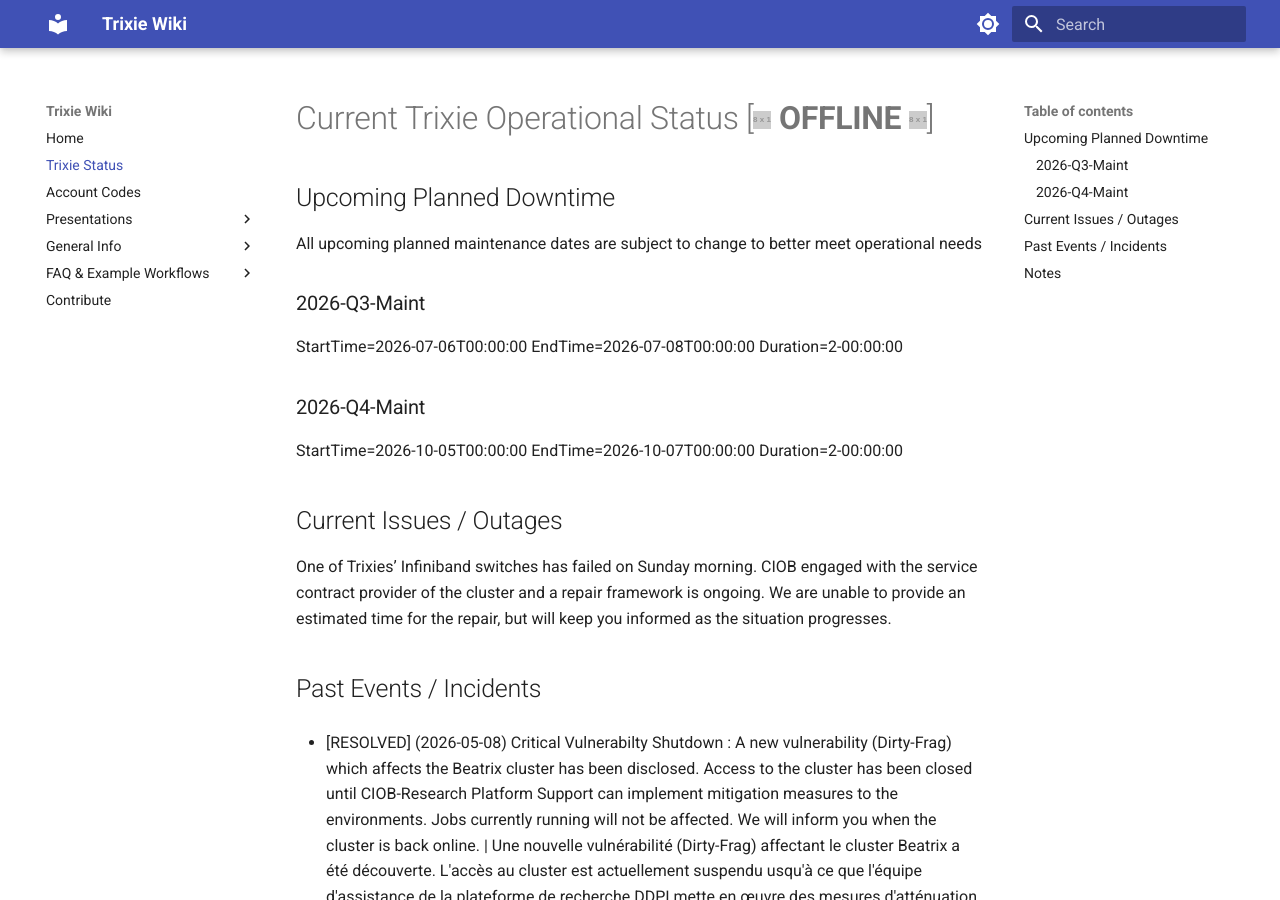
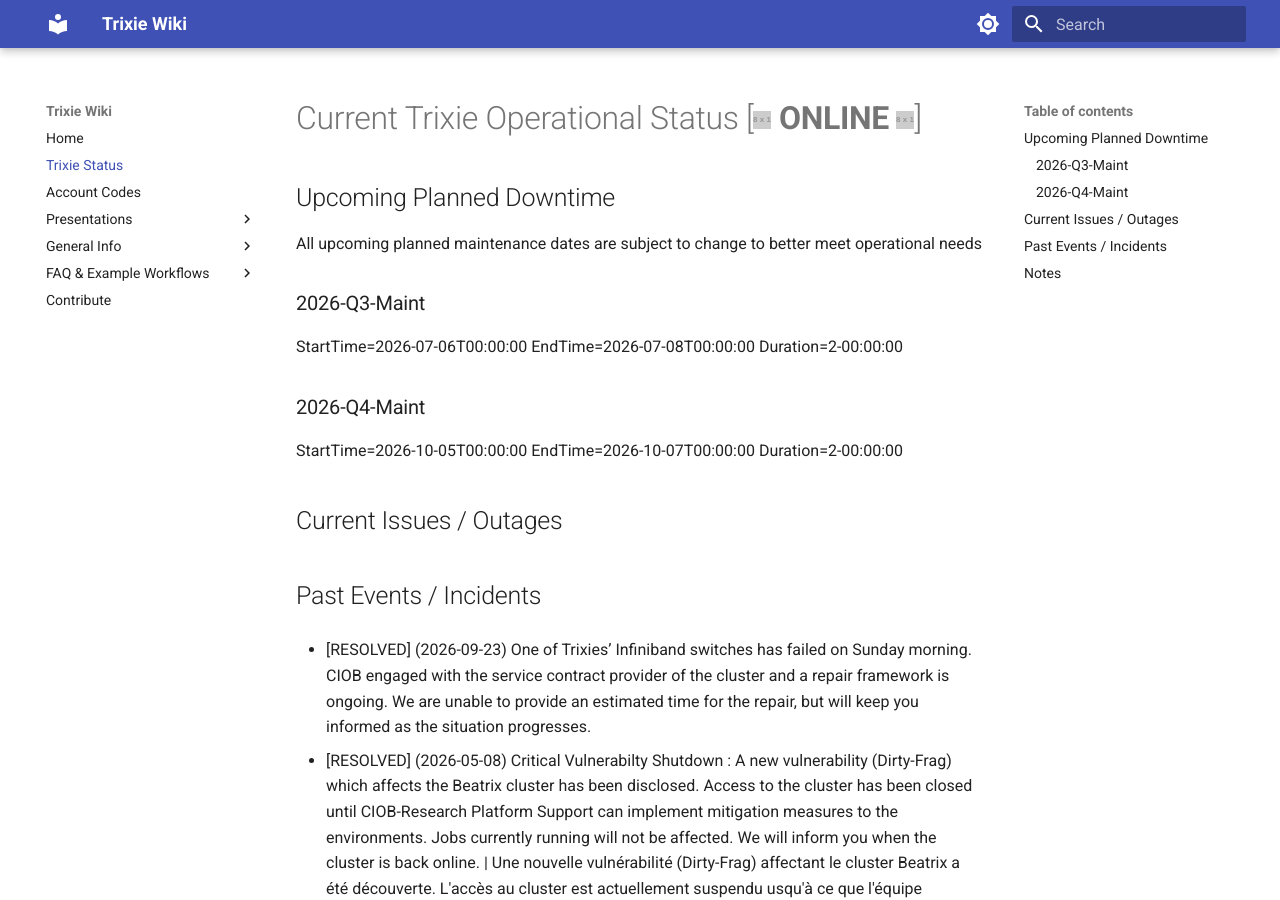
Before and after one commit to ai4d-iasc/trixie, an MkDocs documentation site: the page built from docs/Trixie-Status.md, in a window 1280 px wide and 900 px high. Built offline with MkDocs 1.6.1 and Material for MkDocs 9.7.7, drawn with Linux system fonts in a browser that asks for light colours.

Commit message:
Update Trixie-Status.md

```diff
--- a/docs/Trixie-Status.md
+++ b/docs/Trixie-Status.md
@@ -1,4 +1,4 @@
-# Current Trixie Operational Status [![#FF0000](https://placehold.co/18x18/FF0000/ff0000.png) **OFFLINE** ![#FF0000](https://placehold.co/18x18/FF0000/ff0000.png)]
+# Current Trixie Operational Status [![#00FF00](https://placehold.co/18x18/00FF00/00ff00.png) **ONLINE** ![#00FF00](https://placehold.co/18x18/00FF00/00ff00.png)]
 
 ## Upcoming Planned Downtime
 All upcoming planned maintenance dates are subject to change to better meet operational needs
@@ -10,9 +10,9 @@
 StartTime=2026-10-05T00:00:00 EndTime=2026-10-07T00:00:00 Duration=2-00:00:00
 
 ## Current Issues / Outages
-One of Trixies’ Infiniband switches has failed on Sunday morning. CIOB engaged with the service contract provider of the cluster and a repair framework is ongoing. We are unable to provide an estimated time for the repair, but will keep you informed as the situation progresses.
 
 ## Past Events / Incidents
+- [RESOLVED] (2026-09-23)  One of Trixies’ Infiniband switches has failed on Sunday morning. CIOB engaged with the service contract provider of the cluster and a repair framework is ongoing. We are unable to provide an estimated time for the repair, but will keep you informed as the situation progresses.
 
 - [RESOLVED] (2026-05-08) Critical Vulnerabilty Shutdown : A new vulnerability (Dirty-Frag) which affects the Beatrix cluster has been disclosed. Access to the cluster has been closed until CIOB-Research Platform Support can implement mitigation measures to the environments. Jobs currently running will not be affected. We will inform you when the cluster is back online. | Une nouvelle vulnérabilité (Dirty-Frag) affectant le cluster Beatrix a été découverte. L'accès au cluster est actuellement suspendu  usqu'à ce que l'équipe d'assistance de la plateforme de recherche DDPI mette en œuvre des mesures d'atténuation. Les tâches en cours ne seront pas affectées. Nous vous informerons dès que le cluster sera de nouveau accessible.
 
```
